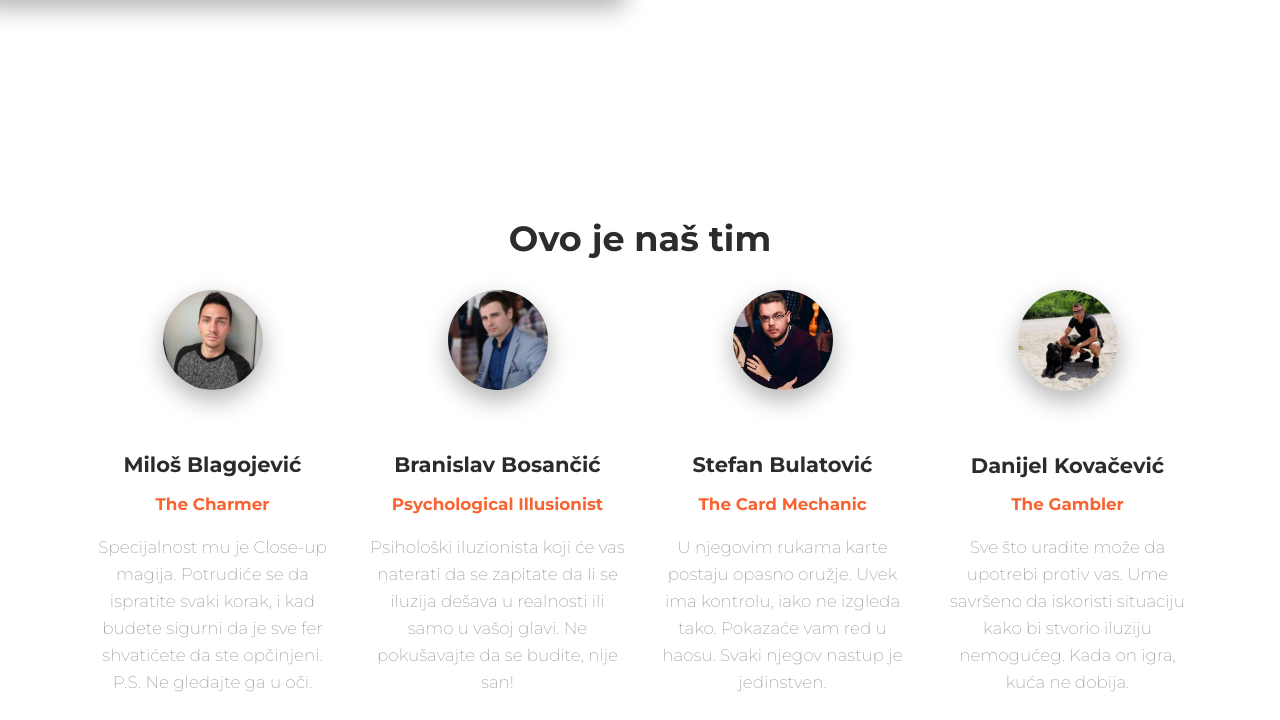
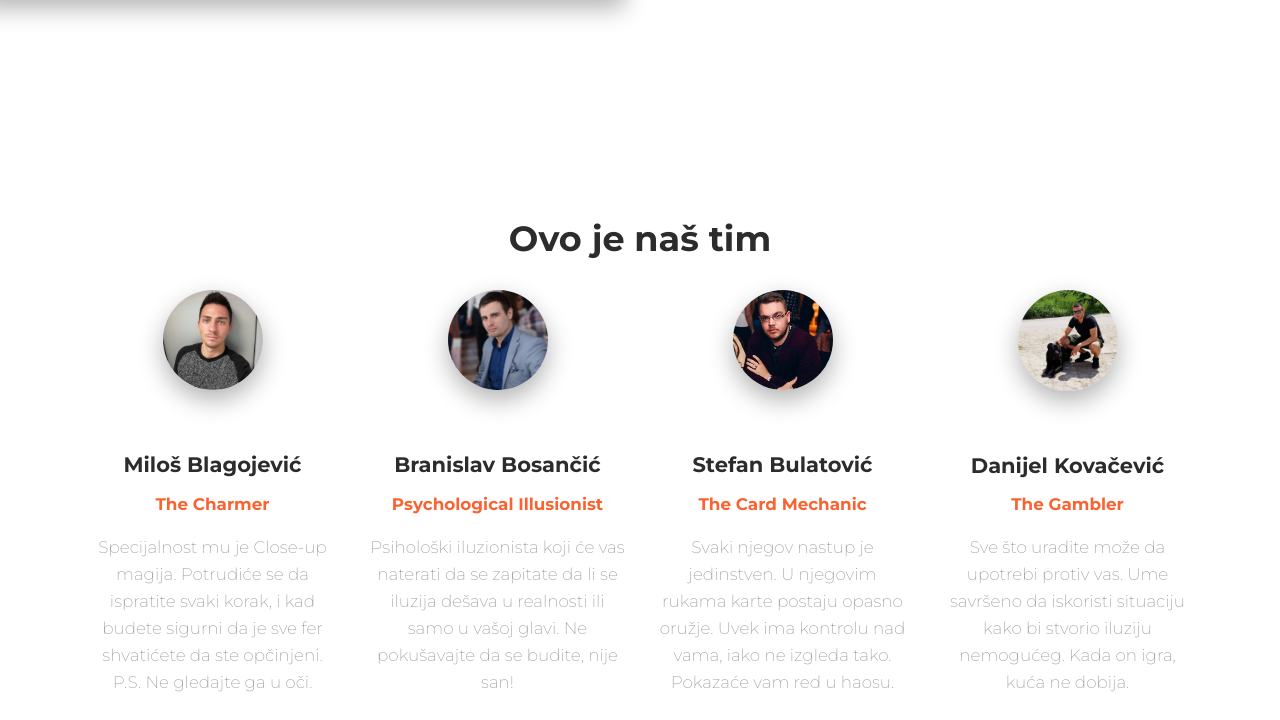
Before and after one commit to headpnc/tref, a plain HTML site: page index.html in a window 1280 px wide. Shown: the part 1915-2635 px from the top of the page. Drawn offline with Linux system fonts and the light colour scheme; some packages are replaced by stand-ins of ours.

Commit message:
Update index.html

```diff
--- a/index.html
+++ b/index.html
@@ -163,7 +163,7 @@ Neka upravo vaš događaj bude onaj o kojem će svi pričati!
                 <img src="./assets/img/buxy.jpg" alt="Thumbnail Image" class="rounded-circle img-fluid img-raised">
                 <h4 class="title">Stefan Bulatović</h4>
                 <p class="category text-primary">The Card Mechanic</p>
-                <p class="description">U njegovim rukama karte postaju opasno oružje. Uvek ima kontrolu, iako ne izgleda tako. Pokazaće vam red u haosu. Svaki njegov nastup je jedinstven.</p>
+                <p class="description">Svaki njegov nastup je jedinstven. U njegovim rukama karte postaju opasno oružje. Uvek ima kontrolu nad vama, iako ne izgleda tako. Pokazaće vam red u haosu.</p>
                 <a href="https://www.instagram.com/buxymus_prime" class="btn btn-primary btn-icon btn-round"><i class="fab fa-instagram"></i></a>
                 <a href="https://www.facebook.com/stefan91b" class="btn btn-primary btn-icon btn-round"><i class="fab fa-facebook-square"></i></a>
               </div>
```
